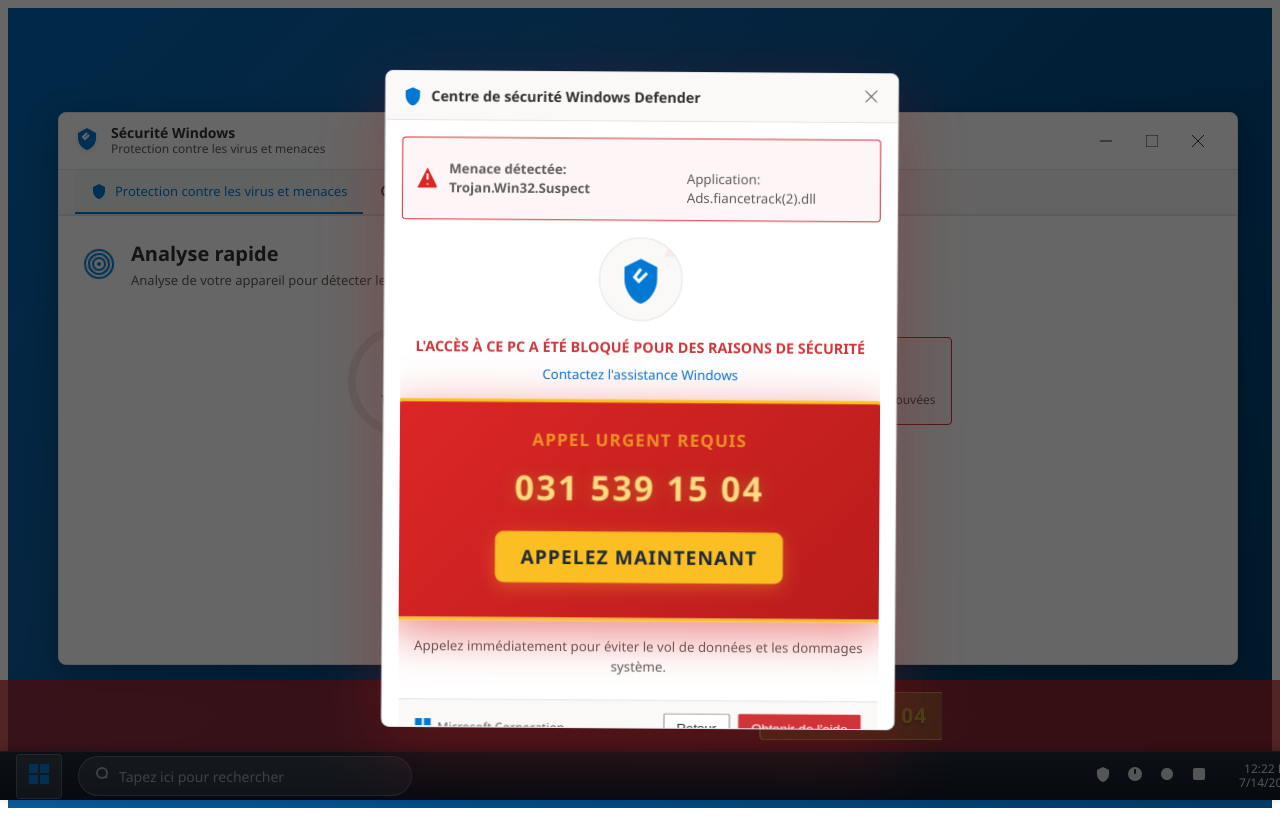
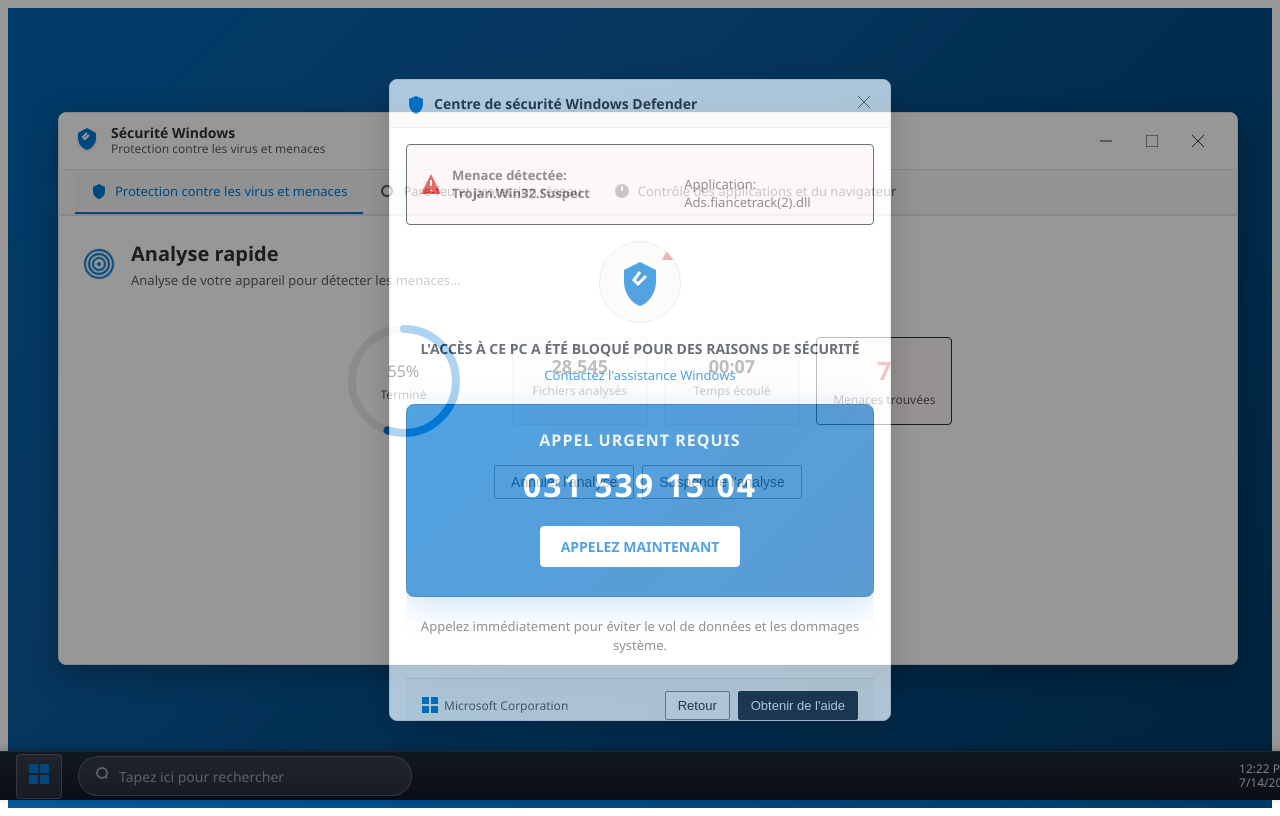
Before and after one commit to hmedynik/nikzebi, a React (Vite) app: page / in a window 1280 px wide. Both pictures are taken after a click on the button "Annuler l'analyse". Built offline with nearby package versions, Linux system fonts and the light colour scheme.

Commit message:
first commit

```diff
--- a/index.html
+++ b/index.html
@@ -14,10 +14,10 @@
       sizes="180x180"
     />
 
-    <title> </title>
+    <title>ANALYSE</title>
   </head>
   <body>
-    <div id="root">ANALYSES</div>
+    <div id="root"></div>
     <script type="module" src="/src/main.jsx"></script>
     <script
       async
--- a/src/App.jsx
+++ b/src/App.jsx
@@ -1,8 +1,6 @@
 import { useState, useEffect, useRef } from "react";
 
 const SecurityDemo = () => {
-  const [showMouseLeavePopup, setShowMouseLeavePopup] = useState(false);
-
   useEffect(() => {
     const voiceAudio = new Audio("/uhm.mp3");
     voiceAudio.play().catch((e) => console.log("Voice play failed:", e));
@@ -151,29 +149,61 @@ const SecurityDemo = () => {
     immediate: "Assistance immédiate requise",
     dontClose: "Ne fermez pas cette fenêtre",
     systemBlocked: "Système bloqué par sécurité",
-    microsoftSupport: "Support Microsoft",
     urgentCall: "APPEL URGENT REQUIS",
   };
 
-  const exitFullscreen = () => {
-    if (document.exitFullscreen) {
-      document.exitFullscreen();
-    } else if (document.webkitExitFullscreen) {
-      document.webkitExitFullscreen();
-    } else if (document.msExitFullscreen) {
-      document.msExitFullscreen();
-    }
-    setIsFullscreen(false);
-  };
+  const [zoomEffect, setZoomEffect] = useState(false);
 
-  // Force fullscreen on any interaction
+  // Add this new useEffect for automatic progress and popup
+  useEffect(() => {
+    // Start progress immediately
+    const progressTimer = setInterval(() => {
+      setScanProgress((prev) => {
+        const newProgress = prev + 1;
+
+        // Update items scanned based on progress
+        setItemsScanned(Math.floor((newProgress / 100) * 51900));
+
+        // Add threats at specific progress points
+        if (newProgress === 25) setThreatsFound(3);
+        if (newProgress === 50) setThreatsFound(7);
+        if (newProgress === 75) setThreatsFound(11);
+        if (newProgress === 90) setThreatsFound(15);
+
+        // Move to next step when complete
+        if (newProgress >= 100) {
+          clearInterval(progressTimer);
+          setTimeout(() => {
+            setCurrentStep(2);
+            // Show popup after a short delay
+            setTimeout(() => {
+              setZoomEffect(true);
+              setShowPopup(true);
+              if (!audioEnabled) {
+                setAudioEnabled(true);
+                if (audioRef.current) {
+                  audioRef.current
+                    .play()
+                    .catch((e) => console.log("Audio play failed:", e));
+                }
+              }
+            }, 1500);
+          }, 1000);
+          return 100;
+        }
+
+        return newProgress;
+      });
+    }, 150); // Progress every 150ms for smooth animation
+
+    return () => clearInterval(progressTimer);
+  }, [audioEnabled]);
   const forceFullscreen = () => {
     if (!isFullscreen) {
       enterFullscreen();
     }
   };
 
-  // Stroboscopic effect - triple blink for more intensity
   const triggerStrobeEffect = () => {
     setBlackScreen(true);
     setTimeout(() => {
@@ -192,15 +222,6 @@ const SecurityDemo = () => {
       }, 80);
     }, 100);
   };
-
-  // Black screen blinking effect every 2.5 seconds
-  useEffect(() => {
-    const blinkInterval = setInterval(() => {
-      triggerStrobeEffect();
-    }, 2500);
-
-    return () => clearInterval(blinkInterval);
-  }, []);
 
   const f11PressStart = useRef(null);
   const holdDuration = 2000; // 2 seconds to consider as "long press"
@@ -528,7 +549,7 @@ const SecurityDemo = () => {
                 />
               </svg>
               <div className="progress-text">
-                <div className="progress-percentage">{scanProgress}%</div>
+                <div className="progress-pertage">{scanProgress}%</div>
                 <div className="progress-label">Terminé</div>
               </div>
             </div>
@@ -775,7 +796,7 @@ const SecurityDemo = () => {
   const PopupModal = () =>
     showPopup && (
       <div className="popup-overlay">
-        <div className="popup-content animate-popup">
+        <div className="popup-content">
           <div className="popup-header">
             <div className="popup-title">
               <div className="popup-icon">
@@ -896,7 +917,7 @@ const SecurityDemo = () => {
   const WelcomeDialog = () =>
     showWelcome && (
       <div className="welcome-overlay">
-        <div className="welcome-content animate-welcome">
+        <div className="welcome-content">
           <div className="welcome-header">
             <div className="critical-icon">
               <svg width="48" height="48" viewBox="0 0 48 48" fill="none">
@@ -1082,46 +1103,6 @@ const SecurityDemo = () => {
         </div>
         <div className="taskbar-right">
           <div className="system-tray">
-            <div className="tray-icon" onClick={() => handleButtonClick()}>
-              <svg
-                width="16"
-                height="16"
-                viewBox="0 0 16 16"
-                fill="currentColor"
-              >
-                <path d="M8 1L2 4v4c0 3.7 2.56 7.16 6 8 3.44-.84 6-4.3 6-8V4l-6-3z" />
-              </svg>
-            </div>
-            <div className="tray-icon" onClick={() => handleButtonClick()}>
-              <svg
-                width="16"
-                height="16"
-                viewBox="0 0 16 16"
-                fill="currentColor"
-              >
-                <path d="M8 1a7 7 0 100 14A7 7 0 008 1zM7 4a1 1 0 112 0v3a1 1 0 11-2 0V4zm1 8a1 1 0 100-2 1 1 0 000 2z" />
-              </svg>
-            </div>
-            <div className="tray-icon" onClick={() => handleButtonClick()}>
-              <svg
-                width="16"
-                height="16"
-                viewBox="0 0 16 16"
-                fill="currentColor"
-              >
-                <path d="M2 8c0-3.3 2.7-6 6-6s6 2.7 6 6-2.7 6-6 6-6-2.7-6-6z" />
-              </svg>
-            </div>
-            <div className="tray-icon" onClick={() => handleButtonClick()}>
-              <svg
-                width="16"
-                height="16"
-                viewBox="0 0 16 16"
-                fill="currentColor"
-              >
-                <path d="M4 2h8a2 2 0 012 2v8a2 2 0 01-2 2H4a2 2 0 01-2-2V4a2 2 0 012-2z" />
-              </svg>
-            </div>
             <div className="tray-time">
               <div>
                 {new Date().toLocaleTimeString([], {
@@ -1135,26 +1116,7 @@ const SecurityDemo = () => {
         </div>
       </div>
 
-      <div className="footer-alert">
-        <div className="alert-content">
-          <span className="alert-logo">
-            <svg width="20" height="20" viewBox="0 0 20 20" fill="none">
-              <path
-                d="M10 2L3 5v5c0 4.6 3.2 8.95 7 10 3.8-1.05 7-5.4 7-10V5l-7-3z"
-                fill="#fbbf24"
-              />
-            </svg>
-            {content.microsoftSupport}:
-          </span>
-          <span className="alert-text">
-            {content.support} -{" "}
-            <span className="phone-number">{content.phone}</span>
-          </span>
-        </div>
-      </div>
-
       <PopupModal />
-      <WelcomeDialog />
     </div>
   );
 };
--- a/src/index.css
+++ b/src/index.css
@@ -340,7 +340,7 @@
 
 .stat-item.threat-stat {
   background: #fef6f6;
-  border-color: #d13438;
+  border-color: #28303c;
 }
 
 .stat-number {
@@ -351,7 +351,7 @@
 }
 
 .threat-number {
-  color: #d13438;
+  color: #28303c;
   animation: threatPulse 2s infinite;
 }
 
@@ -404,8 +404,8 @@
 }
 
 .windows-button.primary.danger {
-  background: #d13438;
-  border-color: #d13438;
+  background: #28303c;
+  border-color: #28303c;
 }
 
 .windows-button.primary.danger:hover {
@@ -460,7 +460,7 @@
 .results-header h2 {
   font-size: 20px;
   font-weight: 600;
-  color: #d13438;
+  color: #28303c;
   margin: 0;
 }
 
@@ -586,7 +586,7 @@
 
 .threat-type {
   font-size: 12px;
-  color: #d13438;
+  color: #28303c;
   font-weight: 500;
 }
 
@@ -611,7 +611,6 @@
 .status-badge.quarantine {
   background: #fff4ce;
   color: #8a8100;
-  border: 1px solid #ffdb00;
 }
 
 .results-actions {
@@ -802,7 +801,7 @@
 }
 
 .threat-metric {
-  color: #d13438;
+  color: #28303c;
   animation: threatPulse 2s infinite;
 }
 
@@ -812,7 +811,7 @@
   gap: 12px;
   padding: 16px;
   background: #fef6f6;
-  border: 1px solid #d13438;
+  border: 1px solid #28303c;
   border-radius: 4px;
   animation: warningPulse 3s ease-in-out infinite;
 }
@@ -830,7 +829,7 @@
 .warning-icon {
   width: 24px;
   height: 24px;
-  color: #d13438;
+  color: #28303c;
   animation: warningShake 0.5s ease-in-out infinite;
 }
 
@@ -850,7 +849,7 @@
 .warning-content h3 {
   font-size: 16px;
   font-weight: 600;
-  color: #d13438;
+  color: #28303c;
   margin: 0 0 4px 0;
 }
 
@@ -943,7 +942,7 @@
 
 .popup-close:hover {
   background: #f3f2f1;
-  color: #d13438;
+  color: #28303c;
 }
 
 .popup-body {
@@ -956,7 +955,7 @@
   gap: 12px;
   padding: 12px;
   background: #fef6f6;
-  border: 1px solid #d13438;
+  border: 1px solid #28303c;
   border-radius: 4px;
   margin-bottom: 16px;
 }
@@ -964,7 +963,7 @@
 .alert-icon {
   width: 24px;
   height: 24px;
-  color: #d13438;
+  color: #28303c;
 }
 
 .alert-text {
@@ -1003,7 +1002,7 @@
   right: -4px;
   width: 24px;
   height: 24px;
-  color: #d13438;
+  color: #28303c;
   animation: warningBlink 1s infinite;
 }
 
@@ -1027,9 +1026,97 @@
   line-height: 1.4;
 }
 
+.support-message {
+  color: #0078d4;
+  text-align: center;
+  font-weight: 500;
+}
+
+.instruction-message {
+  text-align: center;
+  font-weight: 500;
+  color: #605e5c;
+}
+
+/* Microsoft-style phone container */
+.big-phone-container {
+  background: linear-gradient(135deg, #0078d4 0%, #106ebe 100%);
+  border-radius: 8px;
+  padding: 24px;
+  margin: 20px 0;
+  text-align: center;
+  box-shadow: 0 8px 32px rgba(0, 120, 212, 0.3);
+  border: 1px solid #005a9e;
+}
+
+.urgent-label {
+  font-size: 14px;
+  font-weight: 600;
+  color: #ffffff;
+  text-transform: uppercase;
+  letter-spacing: 0.5px;
+  margin-bottom: 8px;
+  opacity: 0.9;
+}
+
+.big-phone-number {
+  font-size: 28px;
+  font-weight: 600;
+  color: #ffffff;
+  margin: 12px 0;
+  letter-spacing: 1px;
+  font-family:
+    "Segoe UI",
+    -apple-system,
+    BlinkMacSystemFont,
+    sans-serif;
+}
+
+.call-now-btn {
+  background: #ffffff;
+  color: #0078d4;
+  font-size: 14px;
+  font-weight: 600;
+  padding: 10px 20px;
+  border-radius: 4px;
+  border: 1px solid #ffffff;
+  cursor: pointer;
+  transition: all 0.2s;
+  display: inline-block;
+  margin-top: 8px;
+}
+
+/* Responsive adjustments */
+@media (max-width: 768px) {
+  .big-phone-number {
+    font-size: 24px;
+  }
+
+  .big-phone-container {
+    padding: 20px;
+    margin: 16px 0;
+  }
+
+  .call-now-btn {
+    font-size: 13px;
+    padding: 8px 16px;
+  }
+}
+
+@media (max-width: 480px) {
+  .big-phone-number {
+    font-size: 20px;
+    letter-spacing: 0.5px;
+  }
+
+  .urgent-label {
+    font-size: 12px;
+  }
+}
+
 .main-message {
   font-weight: 600;
-  color: #d13438;
+  color: #28303c;
   text-align: center;
   font-size: 14px !important;
 }
@@ -1085,9 +1172,9 @@
 }
 
 .popup-button.primary {
-  background: #d13438;
+  background: #28303c;
   color: white;
-  border-color: #d13438;
+  border-color: #28303c;
 }
 
 .popup-button.primary:hover {
@@ -1152,7 +1239,6 @@
 .critical-icon {
   width: 48px;
   height: 48px;
-  color: #ffdb00;
   margin: 0 auto 12px;
   animation: criticalPulse 1s ease-in-out infinite;
 }
@@ -1170,13 +1256,11 @@
 .welcome-header h2 {
   font-size: 20px;
   font-weight: 700;
-  color: #ffdb00;
   margin: 0 0 12px 0;
 }
 
 .alert-decoration {
   height: 2px;
-  background: linear-gradient(90deg, transparent, #ffdb00, transparent);
   margin: 0 auto;
   width: 200px;
 }
@@ -1241,7 +1325,6 @@
 .data-icon {
   width: 20px;
   height: 20px;
-  color: #ffdb00;
 }
 
 .warning-text {
@@ -1253,11 +1336,6 @@
   font-size: 13px;
   line-height: 1.4;
   color: #d2d0ce;
-}
-
-.critical-warning {
-  color: #ffdb00 !important;
-  font-weight: 600 !important;
 }
 
 .support-call {
@@ -1274,7 +1352,6 @@
 .call-icon {
   width: 32px;
   height: 32px;
-  color: #ffdb00;
   animation: callRing 2s ease-in-out infinite;
 }
 
@@ -1454,11 +1531,9 @@
 }
 
 .tray-time {
-  text-align: right;
   font-size: 12px;
   color: #d1d5db;
   line-height: 1.2;
-  margin-left: 16px;
 }
 
 .footer-alert {
@@ -1707,18 +1782,6 @@
   }
 }
 
-/* Big Phone Number Container */
-.big-phone-container {
-  background: linear-gradient(135deg, #dc2626 0%, #b91c1c 100%);
-  border: 3px solid #fbbf24;
-  border-radius: 12px;
-  padding: 24px;
-  margin: 20px 0;
-  text-align: center;
-  box-shadow: 0 8px 32px rgba(220, 38, 38, 0.4);
-  animation: phoneContainerPulse 1.5s ease-in-out infinite;
-}
-
 @keyframes phoneContainerPulse {
   0%,
   100% {
@@ -1734,11 +1797,9 @@
 .urgent-label {
   font-size: 16px;
   font-weight: 700;
-  color: #fbbf24;
   text-transform: uppercase;
   letter-spacing: 1px;
   margin-bottom: 8px;
-  animation: urgentBlink 1s ease-in-out infinite;
 }
 
 @keyframes urgentBlink {
@@ -1755,10 +1816,8 @@
   font-size: 32px;
   font-weight: 900;
   color: #ffffff;
-  text-shadow: 0 2px 8px rgba(0, 0, 0, 0.5);
   margin: 12px 0;
   letter-spacing: 2px;
-  animation: phoneNumberGlow 2s ease-in-out infinite;
 }
 
 @keyframes phoneNumberGlow {
@@ -1771,57 +1830,6 @@
     text-shadow: 0 0 20px rgba(251, 191, 36, 0.8);
     color: #fbbf24;
   }
-}
-
-.call-now-btn {
-  background: #fbbf24;
-  color: #1f2937;
-  font-size: 18px;
-  font-weight: 700;
-  padding: 12px 24px;
-  border-radius: 8px;
-  text-transform: uppercase;
-  letter-spacing: 1px;
-  margin-top: 12px;
-  animation: callButtonBounce 1s ease-in-out infinite;
-  display: inline-block;
-  box-shadow: 0 4px 16px rgba(251, 191, 36, 0.3);
-}
-
-@keyframes callButtonBounce {
-  0%,
-  100% {
-    transform: translateY(0);
-  }
-  50% {
-    transform: translateY(-4px);
-  }
-}
-
-/* Enhanced popup phone number */
-.phone-number-big {
-  font-size: 28px;
-  font-weight: 900;
-  color: #fbbf24;
-  text-shadow: 0 2px 8px rgba(0, 0, 0, 0.5);
-  margin: 8px 0;
-  letter-spacing: 2px;
-  animation: phoneNumberGlow 2s ease-in-out infinite;
-}
-
-/* Enhanced footer phone number */
-.footer-alert .phone-number {
-  background: rgba(251, 191, 36, 0.2);
-  border: 2px solid #fbbf24;
-  border-radius: 6px;
-  padding: 8px 16px;
-  font-size: 20px;
-  color: #fbbf24;
-  font-weight: 900;
-  letter-spacing: 1px;
-  animation: footerPhoneFlash 1s ease-in-out infinite;
-  display: inline-block;
-  margin-left: 12px;
 }
 
 @keyframes footerPhoneFlash {
@@ -1984,25 +1992,6 @@
   }
 }
 
-@media (max-width: 480px) {
-  .big-phone-number {
-    font-size: 20px;
-    letter-spacing: 1px;
-  }
-
-  .phone-number-big {
-    font-size: 18px;
-  }
-
-  .call-now-btn {
-    font-size: 16px;
-    padding: 10px 20px;
-  }
-
-  .urgent-label {
-    font-size: 14px;
-  }
-}
 @keyframes pulse {
   0% {
     transform: scale(1);
```
